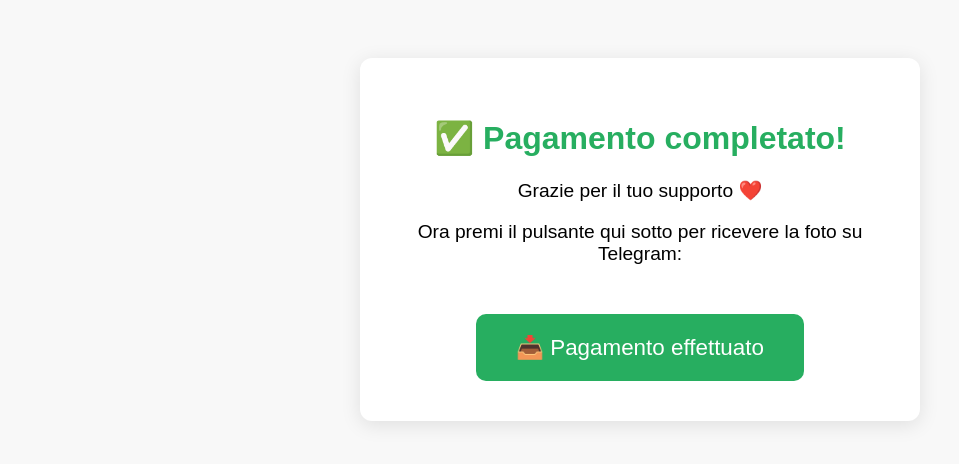
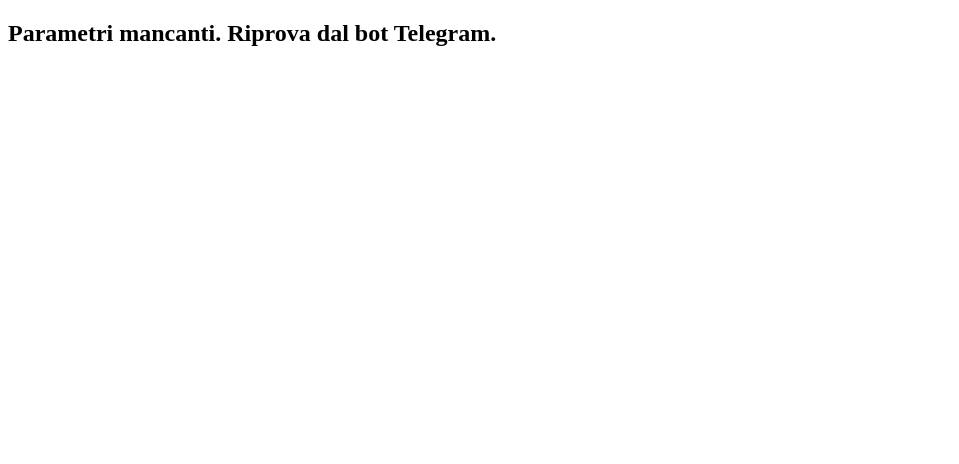
Before and after one commit to CALCATERRA/paypal-return, a website: page index.html in a window 1280 px wide. Shown: the whole page, without its empty margins (0-959 px from the left). Drawn offline with Linux system fonts and the light colour scheme.

Commit message:
Update index.html

```diff
--- a/index.html
+++ b/index.html
@@ -2,92 +2,38 @@
 <html lang="it">
 <head>
   <meta charset="UTF-8">
-  <title>Pagamento completato</title>
+  <title>Reindirizzamento a PayPal</title>
   <meta name="viewport" content="width=device-width, initial-scale=1.0">
-  <style>
-    body {
-      font-family: sans-serif;
-      text-align: center;
-      padding: 50px;
-      background: #f8f8f8;
-    }
-    .container {
-      background: white;
-      padding: 40px 30px;
-      border-radius: 12px;
-      display: inline-block;
-      max-width: 500px;
-      width: 90%;
-      box-shadow: 0 4px 20px rgba(0,0,0,0.1);
-    }
-    h1 {
-      color: #27ae60;
-      font-size: 2em;
-    }
-    p {
-      font-size: 1.2em;
-    }
-    button {
-      font-size: 1.4em;
-      padding: 20px 40px;
-      margin-top: 30px;
-      background-color: #27ae60;
-      color: white;
-      border: none;
-      border-radius: 10px;
-      cursor: pointer;
-      transition: background-color 0.2s ease;
-    }
-    button:hover {
-      background-color: #219150;
-    }
-  </style>
+  <script>
+    window.onload = () => {
+      const params = new URLSearchParams(window.location.search);
+      const chat_id = params.get("chat_id");
+      const step = params.get("step");
+      const amount = params.get("amount");
+
+      if (chat_id && step && amount) {
+        // Salva i dati nel localStorage (opzionale) o logga per debug
+        console.log(`chat_id: ${chat_id}, step: ${step}, amount: ${amount}`);
+
+        // Attiva lo script Netlify (chiamata a funzione /api/notify)
+        fetch(`/api/notify?chat_id=${chat_id}&step=${step}&amount=${amount}`)
+          .then(() => {
+            // Dopo 2 secondi, redirect a PayPal
+            setTimeout(() => {
+              window.location.href = `https://paypal.me/SimonFoulesol/${amount}`;
+            }, 2000);
+          })
+          .catch(err => {
+            console.error("Errore nella chiamata a notify:", err);
+            document.body.innerHTML = "<h2>Errore durante la preparazione al pagamento.</h2>";
+          });
+      } else {
+        document.body.innerHTML = "<h2>Parametri mancanti. Riprova dal bot Telegram.</h2>";
+      }
+    };
+  </script>
 </head>
 <body>
-  <div class="container">
-    <h1>✅ Pagamento completato!</h1>
-    <p>Grazie per il tuo supporto ❤️</p>
-    <p>Ora premi il pulsante qui sotto per ricevere la foto su Telegram:</p>
-    <button onclick="notificaNetlify()">📥 Pagamento effettuato</button>
-  </div>
-
-  <script>
-    async function notificaNetlify() {
-      const urlParams = new URLSearchParams(window.location.search);
-      const chatId = urlParams.get("chat_id");
-      const step = urlParams.get("step");
-
-      if (!chatId || !step) {
-        alert("Errore: chat_id o step mancante nell'URL.");
-        return;
-      }
-
-      try {
-        const response = await fetch("https://comfy-mermaid-9cebbf.netlify.app/.netlify/functions/notify", {
-          method: "POST",
-          headers: {
-            "Content-Type": "application/json"
-          },
-          body: JSON.stringify({
-            chat_id: chatId,
-            step: parseInt(step)
-          })
-        });
-
-        const result = await response.json();
-
-        if (response.ok) {
-          alert("✅ Ora torna su Telegram e premi Guarda foto!");
-          console.log("✅ Notifica inviata:", result);
-        } else {
-          console.error("Errore dal server:", result);
-          alert("❌ Qualcosa è andato storto. Riprova.");
-        }
-      } catch (err) {
-        console.error("Errore fetch:", err);
-        alert("❌ Errore nella comunicazione con il server Netlify.");
-      }
-    }
-  </script>
+  <h2>Un attimo... ti stiamo reindirizzando a PayPal 💳</h2>
 </body>
 </html>
```
